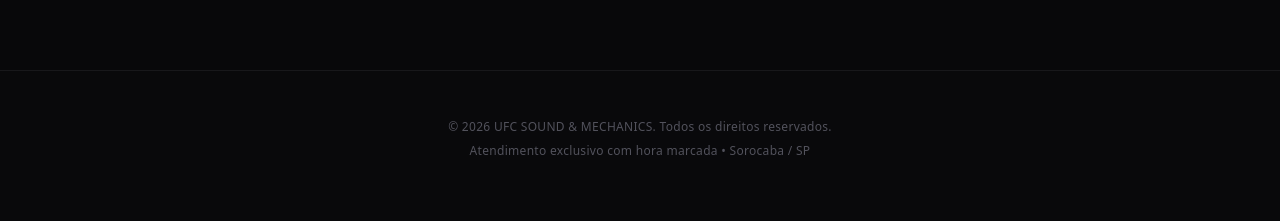
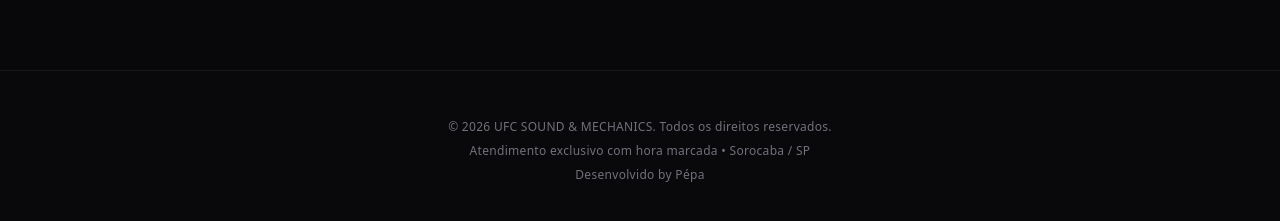
Before and after one commit to pepa667/general_motos, a website built with Vite: page index.html in a window 1280 px wide. Shown: the part 3650-3871 px from the top of the page. Built offline with nearby package versions, Linux system fonts and the light colour scheme.

Commit message:
Dev by PEPA

```diff
--- a/index.html
+++ b/index.html
@@ -260,9 +260,10 @@
     </div>
   </section>
 
-  <footer class="border-t border-zinc-900 bg-zinc-950 py-12 text-center text-xs tracking-wide text-zinc-600">
+  <footer class="border-t border-zinc-900 bg-zinc-950 py-12 text-center text-xs tracking-wide text-zinc-500">
     <p class="mb-2">© 2026 UFC SOUND & MECHANICS. Todos os direitos reservados.</p>
     <p>Atendimento exclusivo com hora marcada • Sorocaba / SP</p>
+    <p class="mt-2"><a href="https://pepa.dev.br/" target="_blank" rel="noopener noreferrer" class="hover:underline">Desenvolvido by Pépa</a></p>
   </footer>
 
   <a href="#" id="floating-whatsapp"
```
